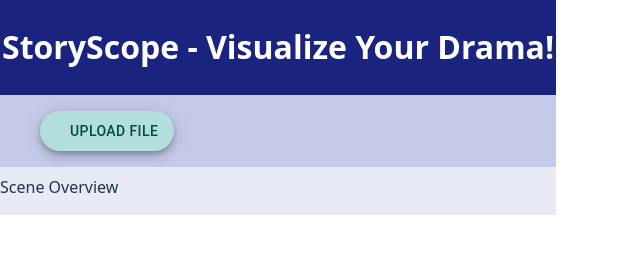
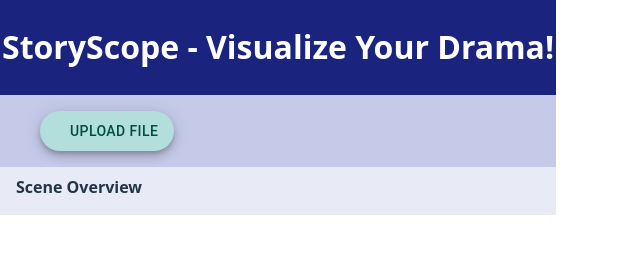
Before and after one commit to annaliferous/StoryScope, a React (Vite) app: page / in a window 1280 px wide. Shown: the top 265 px of the page, without its empty margins (0-640 px from the left). Built offline with nearby package versions, Linux system fonts and the light colour scheme; some icons are missing.

Commit message:
timeline hat keine width mehr als attribut

```diff
--- a/src/App.tsx
+++ b/src/App.tsx
@@ -62,14 +62,14 @@ function App() {
           </div>
         </Grid>
         <Grid size={12} padding={0} height={TIMELINE_HEIGHT*1.6 + "px"} sx={{ overflowX: 'auto', overflowY: 'hidden'}}>
-          <div style={{marginBottom:0, marginTop:0,paddingBottom:16, paddingTop:8, background:indigo[50], minWidth: '100%', display: 'flex', flexDirection: 'column'}}>
-            <h3 style={{marginBottom:0, marginTop:0, fontSize:16, fontWeight: 'normal' }}>Scene Overview</h3>
-            {screenplay && <Timeline doc={screenplay.document} height={TIMELINE_HEIGHT} width={2400} onClick={(scene) => {
+          <div style={{paddingBottom:16, paddingTop:8, background:indigo[50], display: 'flex', flexDirection: 'column'}}>
+            <h3 style={{marginBottom:0, marginTop:0, fontSize:16, fontWeight: 'bold', paddingLeft:16}}>Scene Overview</h3>
+            {screenplay && <Timeline doc={screenplay.document} height={TIMELINE_HEIGHT} onClick={(scene) => {
               scrollStoryEditorTo(editorRef, scene.id);
             }} />}
           </div>
         </Grid>
-        <Grid container height={`calc(100vh - ${TIMELINE_HEIGHT}px)`} overflow="scroll">
+        <Grid container height={`calc(100vh - ${TIMELINE_HEIGHT}px)`} overflow="auto">
           <Grid size={6} style={{background:indigo[50], padding:8}}>
           <TabContext value={value}>
               <Box sx={{ borderBottom: 1, borderColor: 'divider', display: 'flex', alignItems: 'center' }}>
@@ -81,9 +81,9 @@ function App() {
                   open={Boolean(filterMenuAnchor)}
                   onClose={handleFilterClose}
                 >
-                  <MenuItem selected={selectedFilter === 'all'} onClick={() => handleFilterSelect('all')} >All Scenes</MenuItem>
-                  <MenuItem selected={selectedFilter === 'dialogue'} onClick={() => handleFilterSelect('dialogue')}>Dialogue Only</MenuItem>
-                  <MenuItem selected={selectedFilter === 'action'} onClick={() => handleFilterSelect('action')}>Action Only</MenuItem>
+                  <MenuItem selected={selectedFilter === 'all'} onClick={() => handleFilterSelect('all')} >Filter 1</MenuItem>
+                  <MenuItem selected={selectedFilter === 'dialogue'} onClick={() => handleFilterSelect('dialogue')}>Filter 2</MenuItem>
+                  <MenuItem selected={selectedFilter === 'action'} onClick={() => handleFilterSelect('action')}>Filter 3</MenuItem>
                 </Menu>
                 <TabList
                   onChange={handleChange}
--- a/src/components/Timeline.tsx
+++ b/src/components/Timeline.tsx
@@ -10,7 +10,7 @@ interface TimelineProps {
     onClick: (scene: SceneInfo) => void
 }
 
-export function Timeline({ doc, height, width, onClick }: TimelineProps) {
+export function Timeline({ doc, height, onClick }: TimelineProps) {
     const data = useTimeline(doc);
     // call hook inside component
     const theme = createTheme({
@@ -59,7 +59,6 @@ export function Timeline({ doc, height, width, onClick }: TimelineProps) {
             tooltip: { trigger: 'item' }
         }}
         layout='horizontal'
-        width={width}
         height={height}
         margin={0}
         skipAnimation
```
